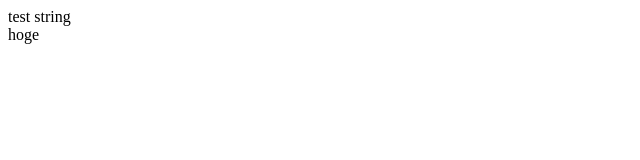
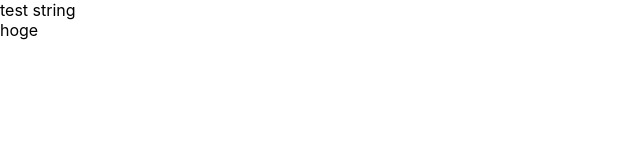
Before and after one commit to yn1323/template, a React (Create React App) app: page / in a window 1280 px wide. Shown: the top 160 px of the page, without its empty margins (0-640 px from the left). Built offline with nearby package versions, Linux system fonts and the light colour scheme.

Commit message:
router & scss

```diff
--- a/package.json
+++ b/package.json
@@ -14,6 +14,7 @@
     "@material-ui/core": "^4.11.0",
     "@material-ui/icons": "^4.9.1",
     "@reduxjs/toolkit": "^1.3.6",
+    "node-sass": "^4.14.1",
     "react": "^16.14.0",
     "react-dom": "^16.14.0",
     "react-redux": "^7.2.0",
--- a/src/index.tsx
+++ b/src/index.tsx
@@ -1,19 +1,24 @@
 import React from 'react'
 import ReactDOM from 'react-dom'
+import { BrowserRouter } from 'react-router-dom'
 import Sample from 'src/page/Sample'
 import registerServiceWorker from 'src/reagisterServiceWorker'
+import 'src/asset/scss/index.scss'
 
 const run = () => {
   ReactDOM.render(
     <React.StrictMode>
-      <Sample test="test string" />
-      <div>hoge</div>
+      <BrowserRouter>
+        <Sample test="test string" />
+        <div>hoge</div>
+      </BrowserRouter>
     </React.StrictMode>,
     document.getElementById('root')
   )
   registerServiceWorker()
 }
 
+// eslint-disable-next-line no-prototype-builtins
 if (window.hasOwnProperty('cordova')) {
   document.addEventListener('deviceready', run, false)
 } else {
```
Also changed, not shown: src/asset/scss/index.scss (renamed from src/asset/css/index.css), 1 other file (tests, documents, lock files or other folders).
